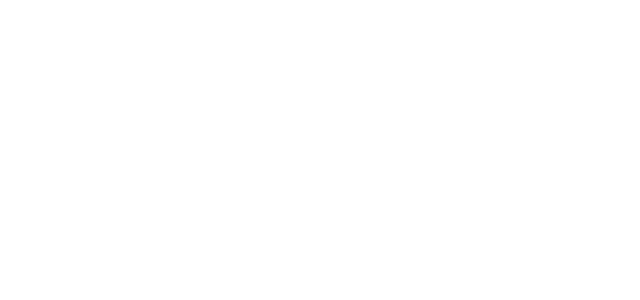
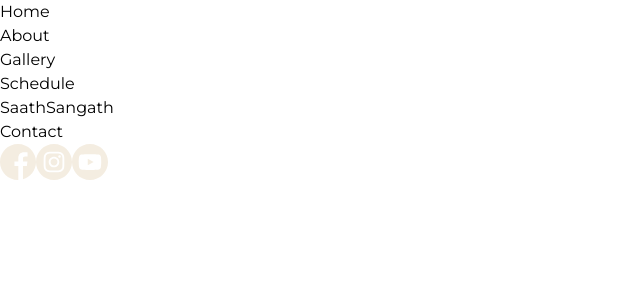
Before and after one commit to NeeshSamsi/yogeshsamsi-old, a Next.js app: page / in a window 1280 px wide. Shown: the top 300 px of the page, without its empty margins (0-640 px from the left). Built offline with nearby package versions, Linux system fonts and the light colour scheme; a web font is replaced by a local one.

Commit message:
feat: Nav basic html

```diff
--- a/components/NavBar/index.js
+++ b/components/NavBar/index.js
@@ -7,7 +7,29 @@
 import YouTube from "../../assets/socials/youtube.svg";
 
 const NavBar = () => {
-  return <div></div>;
+  return (
+    <nav className="">
+      <ul className="">
+        <li>Home</li>
+        <li>About</li>
+        <li>Gallery</li>
+        <li>Schedule</li>
+        <li>SaathSangath</li>
+        <li>Contact</li>
+      </ul>
+      <ul>
+        <a href="https://fb.me/PanditYogeshSamsi">
+          <Image src={Facebook} alt="Yogesh Samsi Facebook Page (Facebook Logo)" target="_blank" />
+        </a>
+        <a href="https://instagram.com/yogesh.samsi">
+          <Image src={Instagram} alt="Yogesh Samsi Instgram Account (Instagram Logo)" target="_blank" />
+        </a>
+        <a href="https://youtube.com/YogeshSamsiOfficial">
+          <Image src={YouTube} alt="Yogesh Samsi YouTube Channel (YouTube Logo)" target="_blank" />
+        </a>
+      </ul>
+    </nav>
+  );
 };
 
 export default NavBar;
```
